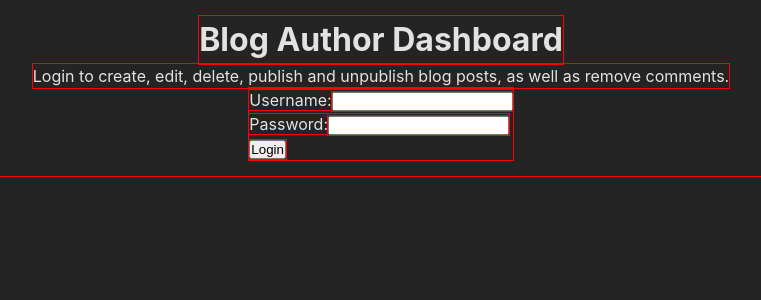
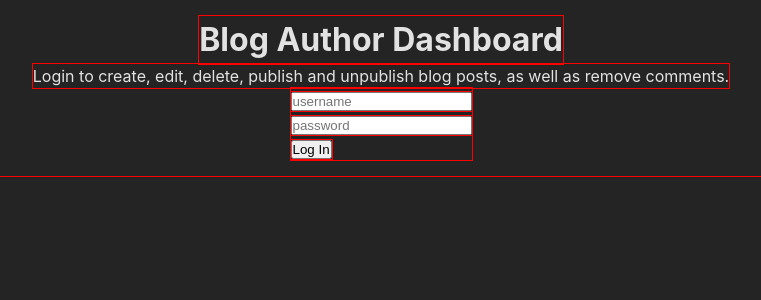
Before and after one commit to JustWaveThings/blog_api_author, a React (Vite) app: page /login in a window 1280 px wide. Shown: the top 300 px of the page, without its empty margins (259-1020 px from the left). Built offline with nearby package versions, Linux system fonts and the light colour scheme.

Commit message:
refactor: login form to use Form component

```diff
--- a/src/components/Login.jsx
+++ b/src/components/Login.jsx
@@ -1,66 +1,35 @@
 import React, { useState } from 'react';
-import { Navigate } from 'react-router-dom';
+import { Navigate, Form } from 'react-router-dom';
 import login from '../utils/login';
 
 function Login() {
-  const [loginData, setLoginData] = useState({ username: '', password: '' });
-  const [loginState, setLoginState] = useState(false);
-  const handleInputChange = e => {
-    const { name, value } = e.target;
-    setLoginData(prevState => ({
-      ...prevState,
-      [name]: value,
-    }));
-  };
-
-  async function handleSubmit(e) {
-    e.preventDefault();
-    const { response, username } = await login(loginData);
-
-    if (response.ok) {
-      console.log(
-        `${response.status} http code. ${username} should be logged into the frontend author dashboard`
-      );
-    } else {
-      console.log(
-        `${response.status} http code. This should show that we are not logged in on the FE`
-      );
-    }
-  }
-
   return (
     <div className='element'>
       <h1>Blog Author Dashboard</h1>
-      {loginState && <h2> user is logged in </h2>}
+
       <p>
         Login to create, edit, delete, publish and unpublish blog posts, as well
         as remove comments.
       </p>
-      <form onSubmit={e => handleSubmit(e)}>
-        <label>
-          Username:
+      <Form method='post'>
         <input
           type='text'
           name='username'
-            value={loginData.username}
-            onChange={handleInputChange}
           autoComplete='username'
+          placeholder='username'
         />
-        </label>
+
         <br />
-        <label>
-          Password:
+
         <input
           type='password'
           name='password'
-            value={loginData.password}
-            onChange={handleInputChange}
+          placeholder='password'
           autoComplete='password'
         />
-        </label>
         <br />
-        <button type='submit'>Login</button>
-      </form>
+        <button type='submit'>Log In</button>
+      </Form>
     </div>
   );
 }
```
Lines whose indentation alone changed are shown as unchanged.
